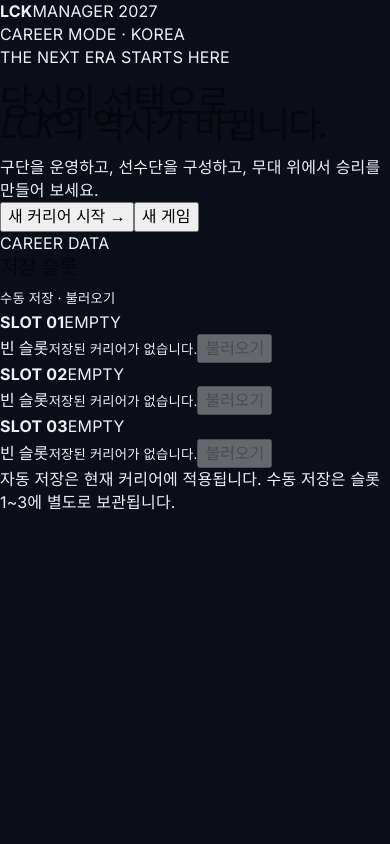
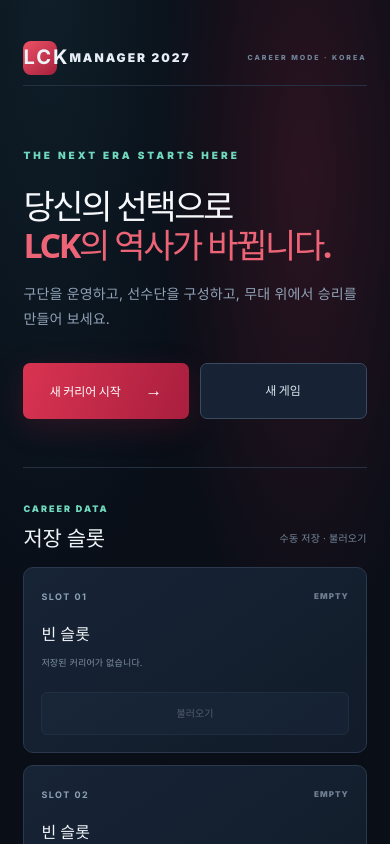
Before and after one commit to 263108-blip/lck-manager, a React (Vite) app: page / in a window 390 px wide. Shown: the top 844 px of the page. Built offline with nearby package versions, Linux system fonts and the light colour scheme.

Commit message:
Polish responsive lobby and management layout

```diff
--- a/src/App.css
+++ b/src/App.css
@@ -279,3 +279,50 @@ button{transition:background .16s ease,border-color .16s ease,transform .16s eas
 .pro-youth-grid>div>button{width:100%;margin-top:12px;padding:9px;border:0;border-radius:6px;background:#236d5b;color:#eafff8;font-size:10px;font-weight:900}
 @media(max-width:760px){.pro-interview-actions,.pro-media-options{grid-template-columns:1fr}.pro-youth-grid{grid-template-columns:repeat(2,minmax(0,1fr))}.pro-interview-morale{margin-left:0}}
 @media(max-width:480px){.pro-youth-grid{grid-template-columns:1fr}.pro-media-metrics{grid-template-columns:1fr}}
+
+
+/* Career lobby and navigation polish */
+#root{width:100%;max-width:none;margin:0;text-align:left;border:0;min-height:100vh}
+body{min-width:320px;background:#090d15}
+.app{width:100%;min-height:100vh}
+.topbar-actions{display:flex;align-items:center;gap:9px}
+.topbar-actions button{padding:10px 14px;border:1px solid #34445a;border-radius:7px;background:#1a293b;color:#eaf0f6;font-size:11px;font-weight:800}
+.topbar-actions .topbar-save{border-color:#477e72;background:#1c3b36;color:#8ce6c9}
+.topbar-actions .topbar-lobby{background:#222b3b}
+.save-toast{margin:0 0 14px;padding:10px 14px;border:1px solid #477e72;border-radius:7px;background:#17332e;color:#9aecd3;font-size:12px}
+.selection-shell{min-height:100vh;padding:22px;background:radial-gradient(ellipse at 50% 0%,#1a2a3d 0%,#0b111c 55%,#080c13 100%)}
+.return-lobby{margin:0 0 20px;padding:10px 14px;border:1px solid #34465b;border-radius:7px;background:#162335;color:#dbe6f1}
+.lobby-screen{min-height:100vh;padding:30px clamp(20px,6vw,96px) 56px;background:radial-gradient(ellipse at 78% 14%,rgba(191,43,72,.19),transparent 34%),radial-gradient(ellipse at 12% 0%,rgba(40,105,122,.18),transparent 35%),#090e17;color:#eef3f8}
+.lobby-top{height:56px;display:flex;align-items:center;justify-content:space-between;border-bottom:1px solid #253142}
+.lobby-brand{display:flex;align-items:center;gap:12px;font-size:12px;font-weight:900;letter-spacing:2px}
+.lobby-brand b{display:grid;place-items:center;width:34px;height:34px;border-radius:8px;background:linear-gradient(140deg,#ed5266,#a51f3c);font-size:20px}
+.lobby-brand span{color:#e7edf5}
+.lobby-build{color:#71839a;font-size:9px;letter-spacing:2px;font-weight:800}
+.lobby-hero{padding:clamp(52px,9vh,104px) 0 68px;max-width:900px}
+.lobby-kicker{color:#70d9bd;font-size:10px;font-weight:900;letter-spacing:3px}
+.lobby-hero h1{margin:20px 0 17px;color:#f6f8fb;font-size:clamp(34px,5vw,64px);line-height:1.13;letter-spacing:-2.4px;font-weight:900}
+.lobby-hero h1 em{color:#ed6477;font-style:normal}
+.lobby-hero p{max-width:560px;color:#91a2b7;font-size:14px;line-height:1.8}
+.lobby-actions{display:flex;gap:11px;margin-top:32px}
+.lobby-actions button{padding:15px 22px;border-radius:7px;font-size:12px;font-weight:900}
+.lobby-primary{border:0;background:linear-gradient(110deg,#d93451,#a91e3e);color:white;box-shadow:0 9px 30px #9f1c3b38}
+.lobby-primary span{padding-left:22px;font-size:17px}
+.lobby-secondary{border:1px solid #3a4a60;background:#172334;color:#dce6f0}
+.lobby-save-area{max-width:1100px;border-top:1px solid #253142;padding-top:27px}
+.lobby-section-title{display:flex;align-items:end;justify-content:space-between;margin-bottom:16px}
+.lobby-section-title span{color:#70d9bd;font-size:9px;font-weight:900;letter-spacing:2px}
+.lobby-section-title h2{margin:6px 0 0;color:#f0f4f8;font-size:21px}
+.lobby-section-title>small{color:#75869b;font-size:10px}
+.lobby-slots{display:grid;grid-template-columns:repeat(3,minmax(0,1fr));gap:12px}
+.lobby-slot{min-width:0;padding:17px;border:1px solid #2a394d;border-radius:10px;background:linear-gradient(145deg,#172436,#111b29)}
+.lobby-slot-head{display:flex;align-items:center;justify-content:space-between}
+.lobby-slot-head b{color:#8ea0b5;font-size:9px;letter-spacing:1.5px}
+.lobby-slot-head span{font-size:8px;font-weight:900;letter-spacing:1px}
+.slot-used{color:#79ddbd}.slot-empty{color:#6f7e91}
+.lobby-slot>strong{display:block;margin:15px 0 5px;color:#f2f5f8;font-size:16px}
+.lobby-slot>small{display:block;min-height:28px;color:#8192a6;font-size:9px}
+.lobby-slot>button{width:100%;margin-top:13px;padding:9px;border:1px solid #3c526b;border-radius:6px;background:#203248;color:#dce8f2;font-size:10px;font-weight:800}
+.lobby-slot>button:disabled{opacity:.3;cursor:not-allowed}
+.lobby-footnote{margin-top:14px;color:#65768b;font-size:9px}
+@media(max-width:800px){.sidebar{width:190px;flex-basis:190px}.content{padding:22px 18px}.topbar{padding:0 18px}.lobby-slots{grid-template-columns:1fr}.lobby-hero{padding:58px 0 48px}}
+@media(max-width:560px){.app{display:block}.sidebar{width:100%;min-height:auto;padding:12px}.sidebar nav{grid-template-columns:repeat(2,minmax(0,1fr));max-height:230px;overflow:auto}.sidebar-bottom{margin-top:12px}.topbar{height:auto;min-height:64px;gap:10px;flex-wrap:wrap;padding:12px}.topbar-actions{flex-wrap:wrap}.profile{display:none}.lobby-actions{flex-wrap:wrap}.lobby-actions button{flex:1}.lobby-build{font-size:7px}}
```
